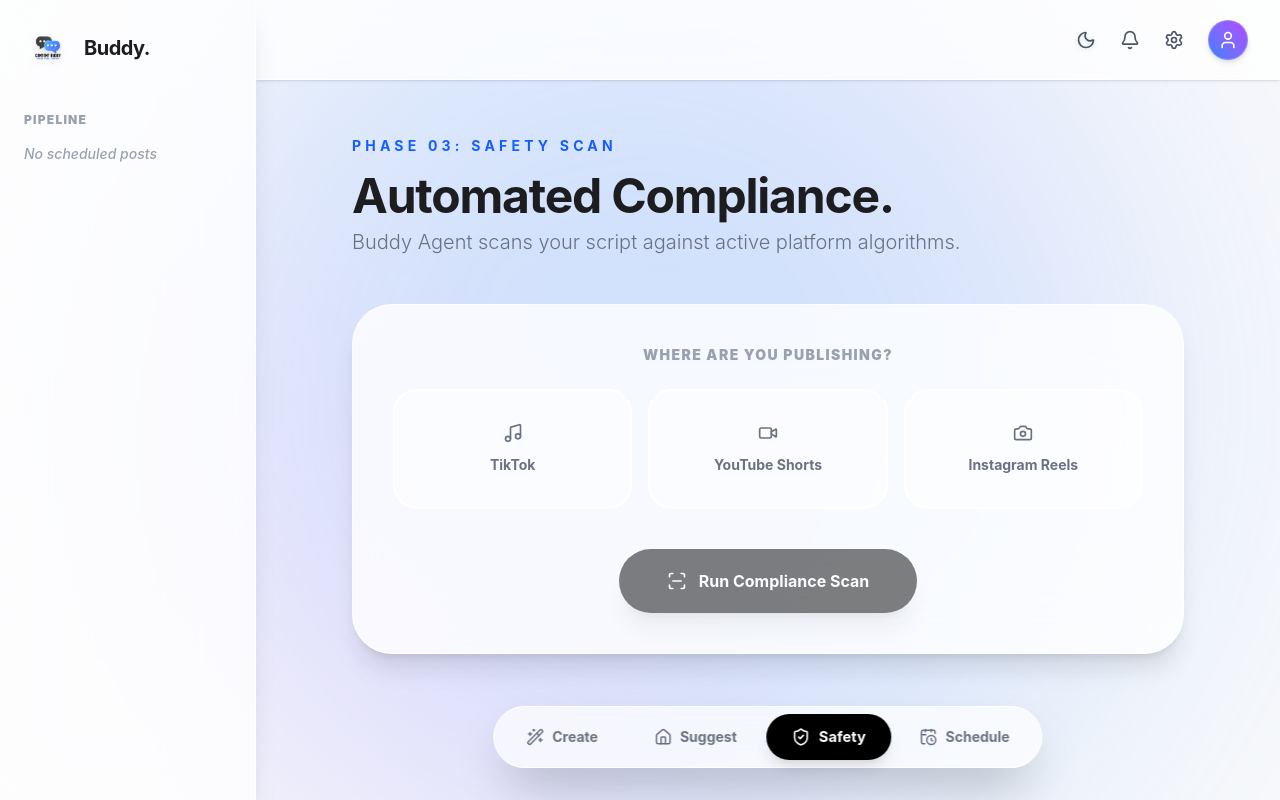
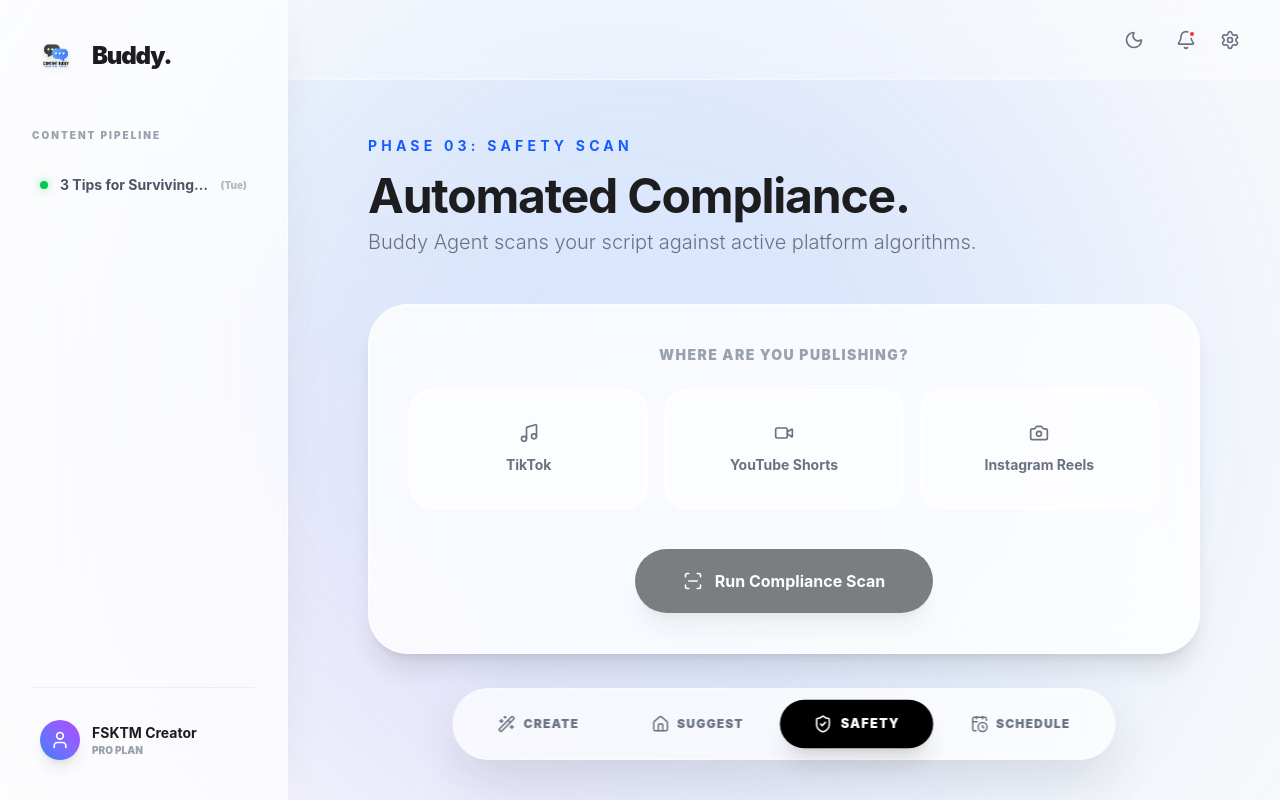
Before and after one commit to VictoriaKew/122CTRL-save-us-, a React (Vite) app in the folder client/: page /compliance in a window 1280 px wide. Built offline with nearby package versions, Linux system fonts and the light colour scheme.

Commit message:
Light n dark changes

```diff
--- a/client/src/App.jsx
+++ b/client/src/App.jsx
@@ -16,15 +16,19 @@
 function DashboardLayout() {
   const navigate = useNavigate();
   const location = useLocation();
-
-  // Grab the theme and toggle function from Context
   const { theme, toggleTheme } = useTheme();
 
-  // ==========================================
-  // DYNAMIC MOCK DATA GENERATOR
-  // Always ensures the calendar has data based on the *current* real-world date
-  // ==========================================
-  const [scheduledPosts, setScheduledPosts] = useState([]);
+  // Dynamic Mock Data
+  const [scheduledPosts, setScheduledPosts] = useState(() => {
+    const today = new Date();
+    const tmrw = new Date(today); tmrw.setDate(today.getDate() + 1);
+    const getDayName = (d) => d.toLocaleString('en-US', { weekday: 'short' });
+    const formatDate = (d) => `${d.getFullYear()}-${String(d.getMonth() + 1).padStart(2, '0')}-${String(d.getDate()).padStart(2, '0')}`;
+
+    return [
+      { id: 1, title: "3 Tips for Surviving FSKTM Finals", date: formatDate(tmrw), dayNum: getDayName(tmrw) }
+    ];
+  });
 
   const navItems = [
     { path: '/app', label: 'Create', icon: <Wand2 size={18} /> },
@@ -36,66 +40,80 @@
   return (
     <div className="flex h-screen w-full relative overflow-hidden font-sans text-[#1d1d1f] dark:text-[#f5f5f7] bg-[#f8f9fb] dark:bg-[#000000] transition-colors duration-500">
 
-      {/* THE GLOWING ORB */}
-      <div className="absolute top-1/2 left-1/2 -translate-x-1/2 -translate-y-1/2 w-[80vw] h-[80vw] max-w-[1000px] max-h-[1000px] bg-gradient-to-tr from-purple-500 via-blue-400 to-indigo-400 dark:from-fuchsia-500 dark:via-blue-500 dark:to-purple-400 rounded-full blur-[140px] opacity-25 dark:opacity-40 pointer-events-none z-0 transition-all duration-500"></div>
+      {/* THE GLOWING ORB BACKGROUND */}
+      <div className="absolute top-1/2 left-1/2 -translate-x-1/2 -translate-y-1/2 w-[80vw] h-[80vw] max-w-[1000px] max-h-[1000px] bg-gradient-to-tr from-purple-500 via-blue-400 to-indigo-400 dark:from-fuchsia-600 dark:via-blue-600 dark:to-purple-500 rounded-full blur-[140px] opacity-20 dark:opacity-30 pointer-events-none z-0 transition-all duration-500"></div>
 
-      {/* SIDEBAR: Frosted Glass Panel */}
-      <aside className="w-64 bg-white/80 dark:bg-black/40 backdrop-blur-2xl border-r border-white/80 dark:border-white/10 hidden md:flex flex-col p-6 z-20 shadow-xl transition-all duration-300">
-        <div className="flex items-center gap-3 mb-10">
+      {/* SIDEBAR: Glass Panel (ONLY ONE HERE) */}
+      <aside className="w-72 bg-white/70 dark:bg-[#0a0a0c]/40 backdrop-blur-3xl border-r border-white/40 dark:border-white/5 hidden md:flex flex-col p-8 z-20 shadow-[20px_0_40px_-20px_rgba(0,0,0,0.05)] dark:shadow-[20px_0_40px_-20px_rgba(0,0,0,0.4)] transition-all duration-500">
+        <div className="flex items-center gap-3 mb-12">
             <img src={logo} alt="Logo" className="w-12 h-12 drop-shadow-md" />
-            <h2 className="text-xl font-bold tracking-tight">Buddy.</h2>
+            <h2 className="text-2xl font-black tracking-tighter">Buddy.</h2>
         </div>
 
         <div className="flex-1">
-          <h3 className="text-xs font-black text-gray-400 dark:text-gray-500 uppercase tracking-widest mb-4">Pipeline</h3>
-          <ul className="space-y-3">
+          <h3 className="text-[10px] font-black text-gray-400 dark:text-gray-500 uppercase tracking-[0.2em] mb-6">Content Pipeline</h3>
+          <ul className="space-y-4">
             {scheduledPosts.length === 0 ? (
-                <li className="text-sm font-medium text-gray-400 dark:text-gray-600 italic">No scheduled posts</li>
+                <li className="text-sm font-medium text-gray-400 dark:text-gray-600 italic px-2">No scheduled posts</li>
             ) : (
                 scheduledPosts.map((post, idx) => (
-                    <li key={idx} className="text-sm font-medium text-gray-600 dark:text-gray-300 flex items-center gap-2">
-                        <div className="w-2 h-2 rounded-full bg-green-500 shadow-[0_0_8px_rgba(34,197,94,0.5)] shrink-0"></div>
-                        <span className="truncate">{post.title}</span>
-                        <span className="text-xs text-gray-400 shrink-0">({post.dayNum})</span>
+                    <li key={idx} className="text-sm font-bold text-gray-600 dark:text-gray-300 flex items-center gap-3 p-2 rounded-xl hover:bg-black/5 dark:hover:bg-white/5 transition-colors cursor-default group">
+                        <div className="w-2 h-2 rounded-full bg-green-500 shadow-[0_0_10px_rgba(34,197,94,0.6)] shrink-0 group-hover:scale-125 transition-transform"></div>
+                        <span className="truncate flex-1">{post.title}</span>
+                        <span className="text-[10px] opacity-40 font-black shrink-0">({post.dayNum})</span>
                     </li>
                 ))
             )}
           </ul>
         </div>
+
+        <div className="pt-6 border-t border-black/5 dark:border-white/5">
+            <div className="flex items-center gap-3 p-2">
+                <div className="w-10 h-10 bg-gradient-to-tr from-blue-500 to-purple-500 rounded-full flex items-center justify-center text-white shadow-lg">
+                    <User size={20} />
+                </div>
+                <div>
+                    <p className="text-sm font-bold">FSKTM Creator</p>
+                    <p className="text-[10px] text-gray-400 uppercase font-black">Pro Plan</p>
+                </div>
+            </div>
+        </div>
       </aside>
 
       <div className="flex-1 flex flex-col relative h-full z-10">
-        {/* HEADER: Frosted Glass Panel */}
-        <header className="h-20 bg-white/80 dark:bg-black/40 backdrop-blur-md border-b border-white/80 dark:border-white/10 flex items-center justify-end px-8 z-20 shadow-sm transition-all duration-300">
-          <div className="flex items-center gap-6 text-gray-600 dark:text-gray-300">
-
-            {/* THEME TOGGLE BUTTON */}
-            <button onClick={toggleTheme} className="hover:text-black dark:hover:text-white transition-colors drop-shadow-sm">
+        {/* HEADER: Tinted Glass Top Bar */}
+        <header className="h-20 bg-white/40 dark:bg-[#0a0a0c]/20 backdrop-blur-md border-b border-white/40 dark:border-white/5 flex items-center justify-end px-10 z-20 transition-all duration-500">
+          <div className="flex items-center gap-6 text-gray-500 dark:text-gray-400">
+            <button onClick={toggleTheme} className="hover:text-black dark:hover:text-white transition-all p-2 hover:bg-black/5 dark:hover:bg-white/5 rounded-full">
               {theme === 'light' ? <Moon size={20} /> : <Sun size={20} />}
             </button>
-
-            <button className="hover:text-black dark:hover:text-white transition-colors relative">
+            <button className="hover:text-black dark:hover:text-white transition-all relative">
                 <Bell size={20} />
-                {scheduledPosts.length > 0 && <span className="absolute -top-1 -right-1 w-3 h-3 bg-red-500 rounded-full border-2 border-white dark:border-black"></span>}
+                {scheduledPosts.length > 0 && <span className="absolute top-0 right-0 w-2 h-2 bg-red-500 rounded-full border-2 border-[#f8f9fb] dark:border-black"></span>}
             </button>
-            <button className="hover:text-black dark:hover:text-white transition-colors"><Settings size={20} /></button>
-            <div className="w-10 h-10 bg-gradient-to-tr from-blue-500 to-purple-500 rounded-full text-white flex items-center justify-center shadow-md cursor-pointer border border-white/20">
-              <User size={20} />
-            </div>
+            <button className="hover:text-black dark:hover:text-white transition-all"><Settings size={20} /></button>
           </div>
         </header>
 
-        <main className="flex-1 overflow-y-auto pb-32">
-          {/* Outlet passes the state down to all pages (like Schedule.jsx) */}
+        {/* MAIN CONTENT AREA */}
+        <main className="flex-1 overflow-y-auto pb-40">
           <Outlet context={{ scheduledPosts, setScheduledPosts }} />
         </main>
 
-        {/* BOTTOM NAVIGATION: Floating Island Style */}
-        <nav className="absolute bottom-8 left-1/2 -translate-x-1/2 bg-white/70 dark:bg-black/50 backdrop-blur-3xl border border-white dark:border-white/10 shadow-2xl rounded-full px-2 py-2 flex gap-2 z-50 transition-all duration-300">
+        {/* FLOATING NAVIGATION */}
+        <nav className="absolute bottom-10 left-1/2 -translate-x-1/2 bg-white/70 dark:bg-black/40 backdrop-blur-3xl border border-white/50 dark:border-white/10 shadow-[0_20px_50px_rgba(0,0,0,0.1)] rounded-full px-3 py-3 flex gap-2 z-50 transition-all duration-500">
           {navItems.map((item) => {
             const isActive = location.pathname === item.path;
             return (
-              <button key={item.path} onClick={() => navigate(item.path)} className={`flex items-center gap-2 px-6 py-3 rounded-full font-bold text-sm transition-all duration-300 ${isActive ? 'bg-black dark:bg-white text-white dark:text-black shadow-lg scale-105' : 'text-gray-500 dark:text-gray-400 hover:bg-black/5 dark:hover:bg-white/10 hover:text-black dark:hover:text-white'}`}>
+              <button
+                key={item.path}
+                onClick={() => navigate(item.path)}
+                className={`flex items-center gap-2 px-8 py-3.5 rounded-full font-black text-xs uppercase tracking-widest transition-all duration-300 ${
+                  isActive
+                  ? 'bg-black dark:bg-white text-white dark:text-black shadow-xl scale-105'
+                  : 'text-gray-500 dark:text-gray-400 hover:bg-black/5 dark:hover:bg-white/5 hover:text-black dark:hover:text-white'
+                }`}
+              >
                 {item.icon} {item.label}
               </button>
             );
```
Also changed, not shown: client/src/pages/Schedule.jsx (+76 -73 lines).
